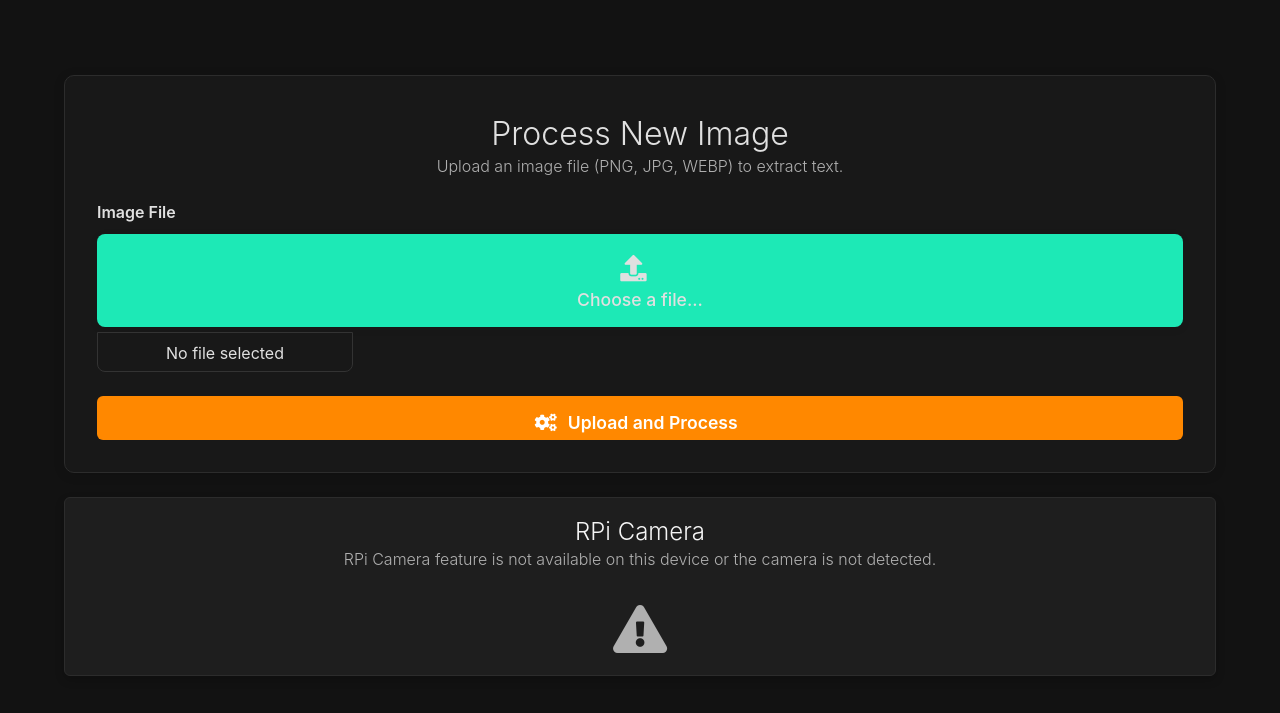
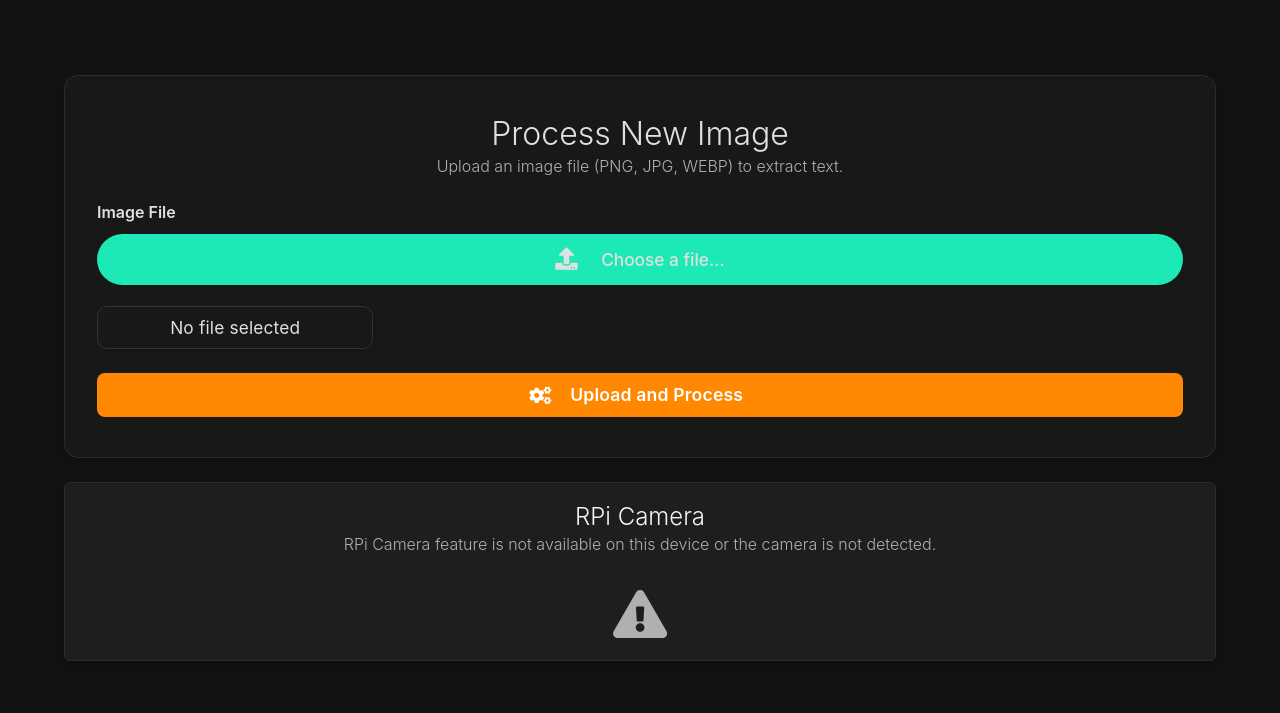
Before and after one commit to MUGnifisent/rpi_photodoc, a Flask app: template templates/upload.html in a window 1280 px wide. Shown: the part 57-770 px from the top of the page. After the commit the page ends 731 px from the top, so only its background shows below. Run offline with Flask 3, Linux system fonts and the light colour scheme; the template is opened without the code that fills it, so the values that code supplies are empty.

Commit message:
Enhanced upload page styling and layout, including adjustments to camera feed, button designs, and file upload components for improved user experience.

```diff
--- a/templates/upload.html
+++ b/templates/upload.html
@@ -83,17 +86,21 @@
         background: #ff8800;
         color: #fff;
         border: none;
-        border-radius: 6px;
+        border-radius: 8px;
         box-shadow: none;
         font-weight: 600;
         font-size: 1.1rem;
-        padding: 0.75em 1.5em;
+        padding: 0.9em 0;
         transition: background 0.2s, box-shadow 0.2s;
-        margin-top: 1em;
-        display: block;
+        margin-top: 1.2em;
+        display: flex;
+        align-items: center;
+        justify-content: center;
         width: 100%;
         max-width: 100%;
         text-align: center;
+        gap: 0.7em;
+        letter-spacing: 0.01em;
     }
     .button.upload-flat:hover, .button.upload-flat:focus {
         background: #ff6a00;
@@ -121,29 +128,32 @@
     }
     .custom-file-upload {
         display: flex;
-        flex-direction: column;
+        flex-direction: row;
         align-items: center;
+        justify-content: center;
         background: #1de9b6;
-        border-radius: 8px;
-        padding: 1.2em 0.5em 0.7em 0.5em;
+        border-radius: 999px;
+        padding: 0.7em 2.2em;
         cursor: pointer;
         transition: background 0.2s;
         border: none;
-        margin-bottom: 0.5em;
+        margin-bottom: 1.2em;
         color: #222;
-        font-size: 1.1em;
+        font-size: 1.08em;
         font-weight: 500;
         box-shadow: 0 2px 8px 0 rgba(0,0,0,0.08);
-        width: 100%;
+        width: auto;
+        min-width: 180px;
         max-width: 100%;
+        gap: 0.7em;
     }
     .custom-file-upload:hover, .custom-file-upload:focus {
         background: #13bfa6;
         color: #111;
     }
     .custom-file-upload .file-icon {
-        font-size: 1.5em;
-        margin-bottom: 0.2em;
+        font-size: 1.3em;
+        margin-bottom: 0;
     }
     .file-input {
         display: none;
@@ -151,19 +161,25 @@
     .file-name {
         color: #e0e0e0;
         background: #181818;
-        border: 1px solid #333;
-        border-radius: 0 0 8px 8px;
-        padding: 0.5em 1em;
+        border: 1.5px solid #333;
+        border-radius: 10px;
+        padding: 1em 1.2em;
         width: 100%;
         text-align: center;
-        font-size: 1em;
-        margin-top: -0.2em;
-        margin-bottom: 1em;
+        font-size: 1.08em;
+        margin-bottom: 1.2em;
+        margin-top: 0;
         box-sizing: border-box;
+        min-height: 2.5em;
+        display: flex;
+        align-items: center;
+        justify-content: center;
+        letter-spacing: 0.01em;
+        box-shadow: 0 1px 4px 0 rgba(0,0,0,0.07);
     }
     .box#upload-box {
         background: #181818;
-        border-radius: 10px;
+        border-radius: 14px;
         box-shadow: 0 2px 12px 0 rgba(0,0,0,0.12);
         padding: 2.5em 2em 2em 2em;
     }
@@ -172,6 +188,9 @@
     .box#upload-box label,
     .box#upload-box .file-name {
         color: #e0e0e0;
+    }
+    .upload-page-container form .field {
+        margin-bottom: 0.5em;
     }
 </style>
 {% endblock %}
```
Also changed, not shown: other parts of templates/upload.html (+20 -17 lines).
